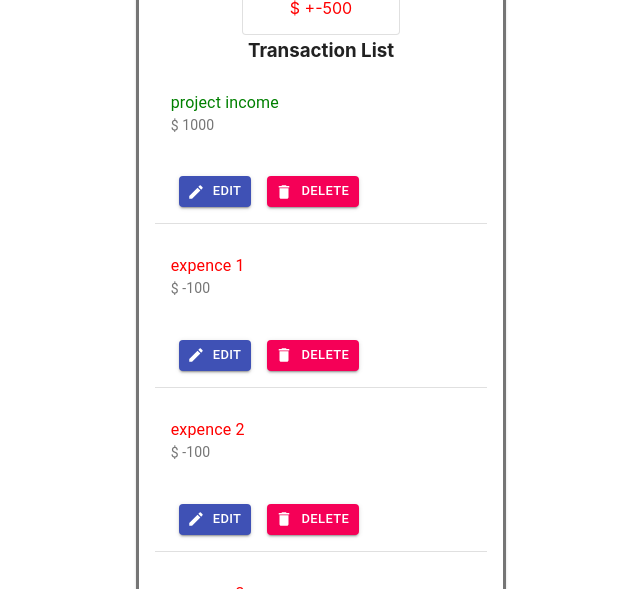
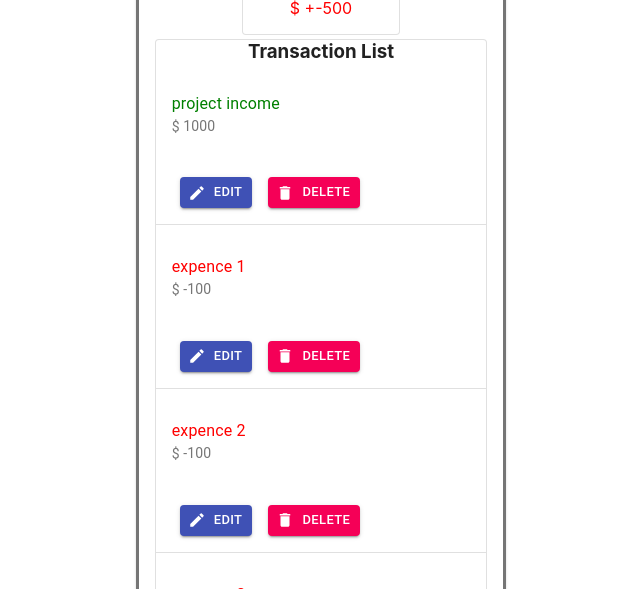
Before and after one commit to asgharibraheembaloch/react-expense-tracker, a React (Create React App) app: page / in a window 1280 px wide. Shown: the part 363-952 px from the top of the page, without its empty margins (319-959 px from the left). Built offline with nearby package versions, Linux system fonts and the light colour scheme.

Commit message:
updated transaction list

```diff
--- a/src/components/Transaction.js
+++ b/src/components/Transaction.js
@@ -4,7 +4,7 @@ import { makeStyles } from "@material-ui/core/styles";
 import List from "@material-ui/core/List";
 import ListItem from "@material-ui/core/ListItem";
 import ListItemText from "@material-ui/core/ListItemText";
-import { TextField, Typography } from "@material-ui/core";
+import { Paper, TextField, Typography } from "@material-ui/core";
 import Button from "@material-ui/core/Button";
 import EditIcon from "@material-ui/icons/Edit";
 import DeleteIcon from "@material-ui/icons/Delete";
@@ -30,6 +30,7 @@ export const Transaction = ({ transaction }) => {
   let [edit, setEdit] = useState(false);
 
   return (
+    <div>
     <List className={classes.root}>
       {edit ? (
         <ListItem>
@@ -114,5 +115,6 @@ export const Transaction = ({ transaction }) => {
         )}
       </ListItem>
     </List>
+    </div>
   );
 };
--- a/src/components/TransactionsList.js
+++ b/src/components/TransactionsList.js
@@ -1,4 +1,4 @@
-import { Typography } from "@material-ui/core";
+import { Paper, Typography } from "@material-ui/core";
 import React, { useContext } from "react";
 import { TransactionsContext } from "../context/ContextApi";
 import { Transaction } from "./Transaction";
@@ -6,7 +6,7 @@ import { Transaction } from "./Transaction";
 export const TransactionsList = () => {
   const { transactions } = useContext(TransactionsContext);
   return (
-    <div>
+    <Paper variant="outlined" round>
       <Typography color="textPrimary" variant="h7" component="h3" gutterBottom>
         Transaction List
       </Typography>
@@ -16,6 +16,6 @@ export const TransactionsList = () => {
           <Transaction key={transaction.id} transaction={transaction} />
         ))}
       </div>
-    </div>
+    </Paper>
   );
 };
```
